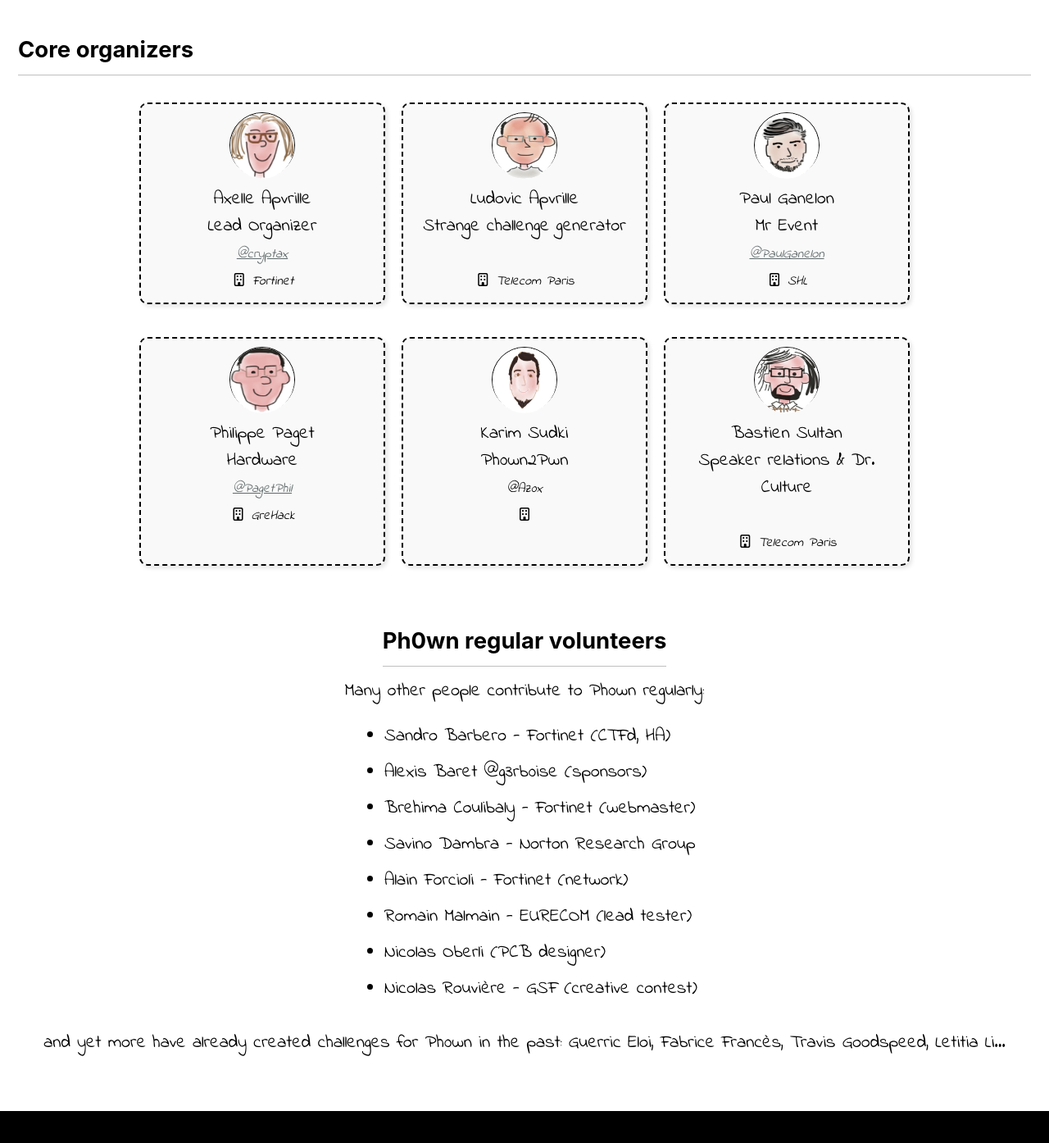
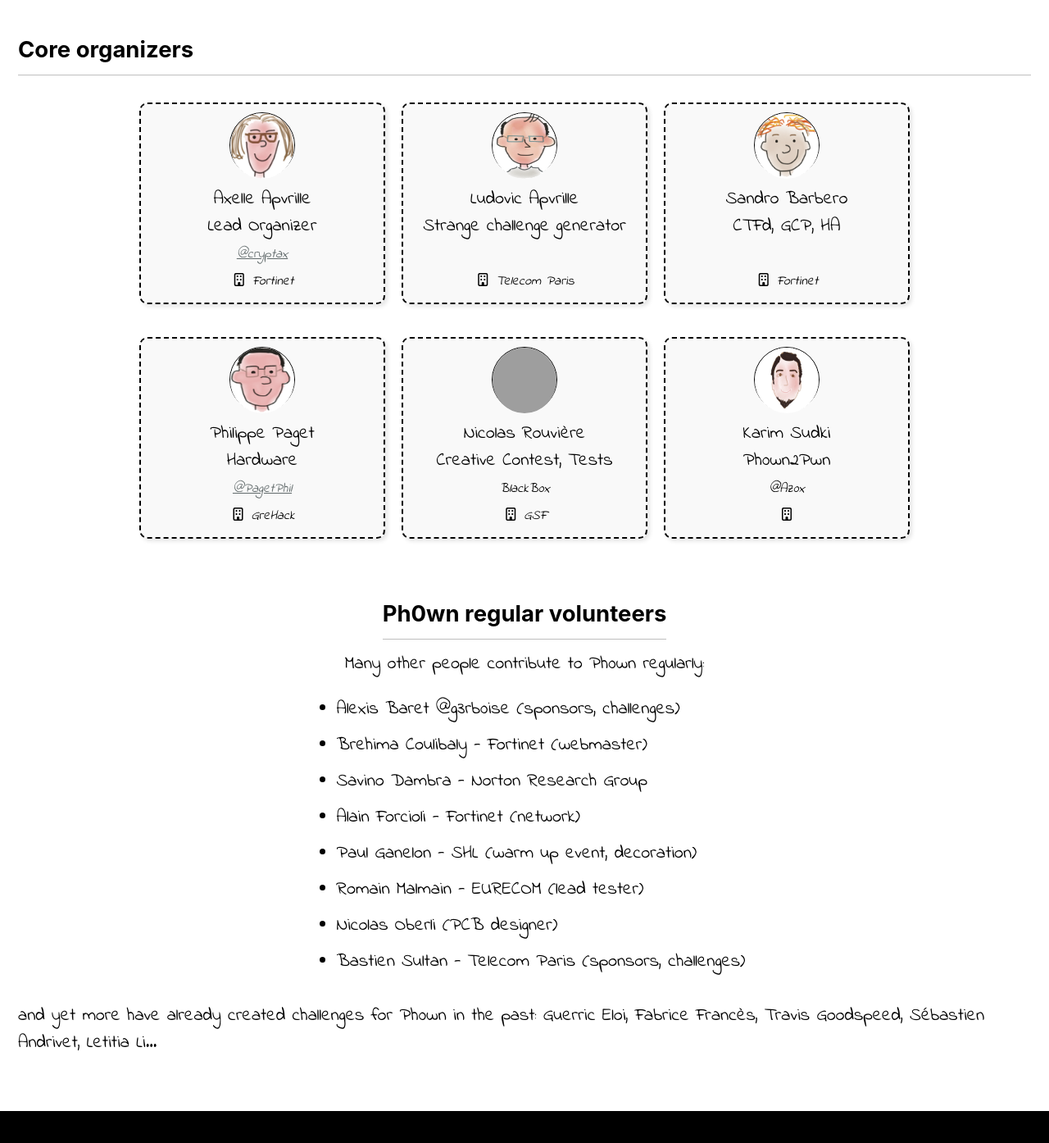
Before and after one commit to ph0wn/ph0wn.github.io, a Jekyll site: the page built from _pages/contact.html, in a window 1280 px wide and 1400 px high, scrolled down 302 px. Shown: the top 1394 px of the window at 82% size. Built offline with Jekyll 4.4.1, drawn with Linux system fonts in a browser that asks for light colours; cached includes are drawn as plain includes; grey boxes are pictures that could not be loaded.

Commit message:
changing the venue for social event, re-arranging contacts

```diff
--- a/_pages/contact.html
+++ b/_pages/contact.html
@@ -20,12 +20,12 @@ committee_grid_1:
     social: ""
     workPlace: "Telecom Paris"
 
-  - name: "Paul Ganelon"
-    photo: "/assets/images/staff/paul-ganelon.png"
-    role: "Mr Event"
-    social: "@PaulGanelon"
-    socialLink: "https://x.com/PaulGanelon"
-    workPlace: "SHL"
+  - name: "Sandro Barbero"
+    photo: "/assets/images/staff/sandro-barbero.png"
+    role: "CTFd, GCP, HA"
+    social: ""
+    socialLink: ""
+    workPlace: "Fortinet"
 
 
 committee_grid_2:
@@ -37,17 +37,19 @@ committee_grid_2:
     socialLink: "https://x.com/PagetPhil"
     workPlace: "GreHack"
 
+  - name: "Nicolas Rouvière"
+    photo: "/assets/images/staff/nicolas-rouviere.png"
+    role: "Speaker relations & Dr. Culture"
+    social: "BlackB0x"
+    role: "Creative Contest, Tests"
+    workPlace: "GSF"
+
   - name: "Karim Sudki"
     photo: "/assets/images/staff/karim-sudki.png"
     role: "Ph0wn2Pwn"
     social: "@Az0x"
 
 
-  - name: "Bastien Sultan"
-    photo: "/assets/images/staff/bastien-sultan.png"
-    role: "Speaker relations & Dr. Culture"
-    social: ""
-    workPlace: "Telecom Paris"
 
 
 
@@ -137,17 +139,18 @@ committee_grid_2:
 
   Many other people contribute to Ph0wn regularly:
   <ul>
-    <li>Sandro Barbero - Fortinet (CTFd, HA)</li>
-    <li>Alexis Baret @g3rb0ise (sponsors)</li>
+
+    <li>Alexis Baret @g3rb0ise (sponsors, challenges)</li>
     <li>Brehima Coulibaly - Fortinet (webmaster)</li>
     <li>Savino Dambra - Norton Research Group</li>
     <li>Alain Forcioli - Fortinet (network)</li>
+    <li>Paul Ganelon - SHL (warm up event, decoration)</li>
     <li>Romain Malmain - EURECOM (lead tester)</li>
     <li>Nicolas Oberli (PCB designer)</li>
-    <li>Nicolas Rouvière - GSF (creative contest)</li>
+    <li>Bastien Sultan - Telecom Paris (sponsors, challenges)</li>
   </ul>
 
-  and yet more have already created challenges for Ph0wn in the past: Guerric Eloi, Fabrice Francès, Travis Goodspeed, Letitia Li...
+  and yet more have already created challenges for Ph0wn in the past: Guerric Eloi, Fabrice Francès, Travis Goodspeed, Sébastien Andrivet, Letitia Li...
 
 
 </div>
--- a/_pages/venue.html
+++ b/_pages/venue.html
@@ -47,11 +47,11 @@ entries_layout: grid
 
 	<p>
 	  For the Ph0wn Warm Up Social Event,
-	  <b><a href="https://www.sophia-antipolis.fr/alpha-sophia-antipolis/">Pole Alpha</a></b>, Campus SophiaTech<br>
-	  <a href="https://www.openstreetmap.org/?#map=17/43.614085/7.072873 ">GPS: latitude: 43.614085, longitude: 7.07283</a><br>
+	  <b><a href="https://www.agglo-sophiaantipolis.fr/entreprendre-et-investir/accompagner-et-financer-votre-projet-dentreprise/acteur-de-laccompagnement/business-pole-le-nida/">Business Pole NIDA</a></b>, Sophia Antipolis<br>
+	  <a href="https://www.openstreetmap.org/search?query=business+pole%2C+sophia+antipolis&zoom=19&minlon=7.069763839244843&minlat=43.61567146177559&maxlon=7.074084877967835&maxlat=43.617527864944954#map=19/43.627347/7.041401">GPS: latitude: 43.627285, longitude: 7.041332</a><br>
 
 	  </p>
-
+	  7.069763839244843&minlat=43.615671461
 
 
 </div>
```
